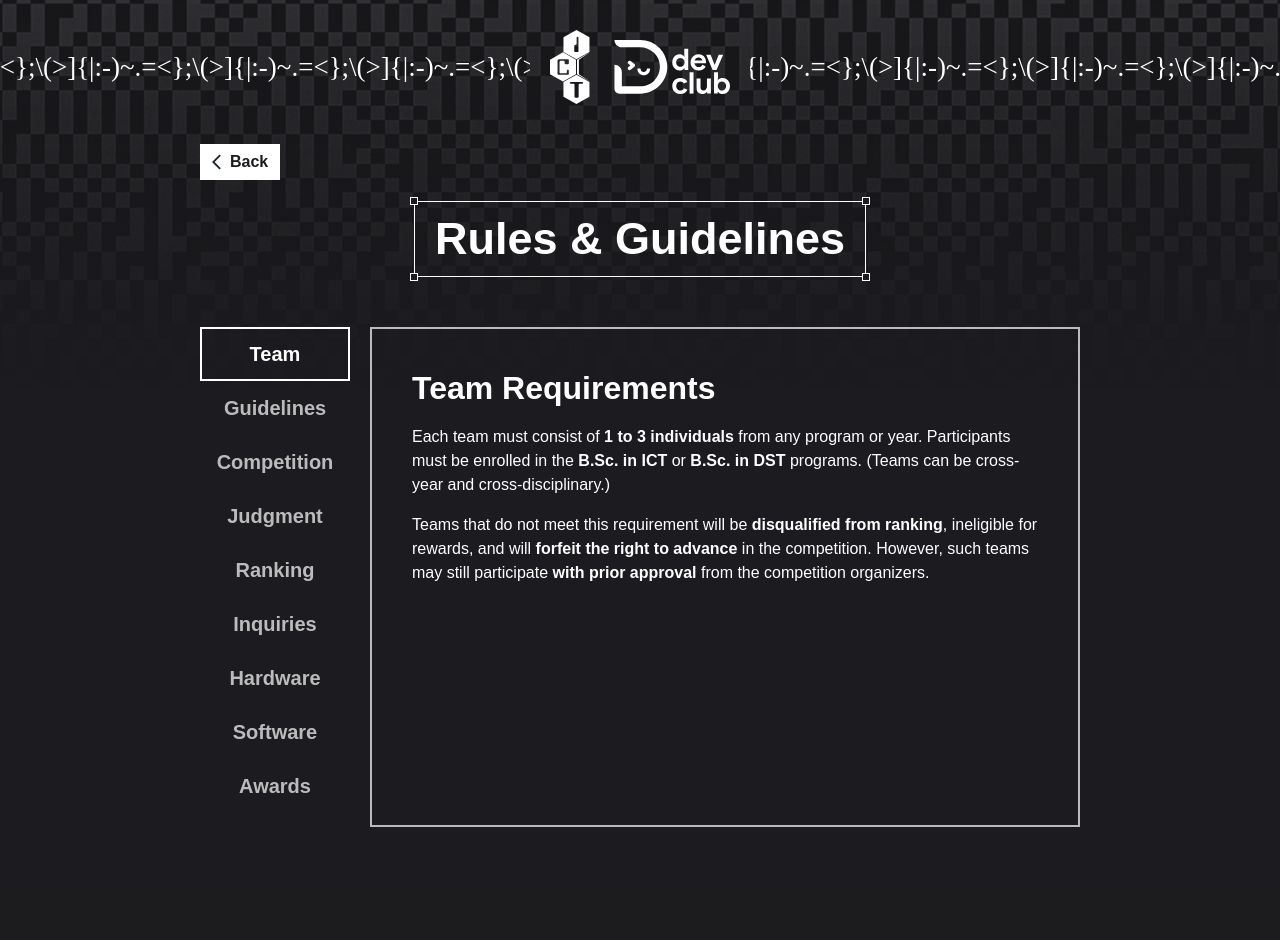
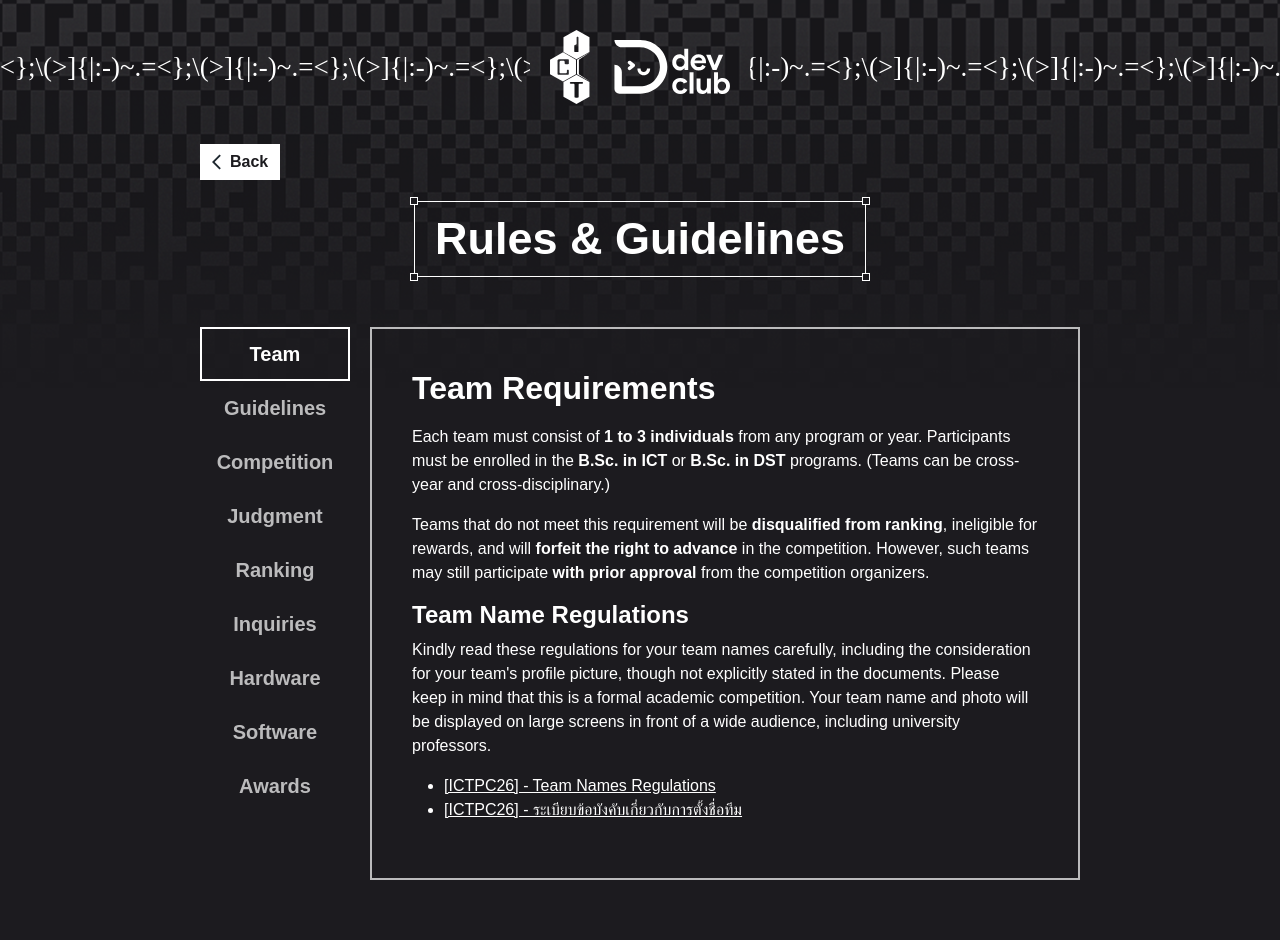
Before and after one commit to ppanturat/ictpc26-web, a Flask app: page /rules in a window 1280 px wide. Before the commit the page ends 827 px from the top, so only its background shows below. Run offline with Flask 3, Linux system fonts and the light colour scheme; some web fonts are replaced.

Commit message:
feat: customize message when countdown ends feat: add team name regulations feat: add more info in competition rules

```diff
--- a/static/countdown.js
+++ b/static/countdown.js
@@ -5,6 +5,7 @@ function updateCountdown() {
 
     if (diff <= 0) {
         document.getElementById("timer").innerHTML = "CLOSED"
+        document.getElementById("join-now").innerHTML = "Time's Up"
         return
     }
 
--- a/static/rules-style.css
+++ b/static/rules-style.css
@@ -1,3 +1,7 @@
+a {
+    color: var(--core-white);
+}
+
 /* --- COPY OF ABOUT PAGE LAYOUT --- */
 .layout-wrapper {
     width: 90%;
--- a/templates/index.html
+++ b/templates/index.html
@@ -22,7 +22,8 @@
             </div>
             <div id="register-content">
                 <div>
-                    <h1 style="font-weight: bold; font-size: xx-large; line-height: 0.8;">Join <i>Now!</i></h1>
+                    <h1 style="font-weight: bold; font-size: xx-large; line-height: 0.8;" id="join-now">Join <i>Now!</i>
+                    </h1>
                     <p style="padding: 0; font-size: 1rem; font-weight: normal; line-height: normal;" class="label">
                         Closes
                         31<sup>st</sup>
--- a/templates/rules.html
+++ b/templates/rules.html
@@ -57,6 +57,23 @@
                     competition
                     organizers.
                 </p>
+                <h4>Team Name Regulations</h4>
+                <p>Kindly read these regulations for your team names carefully, including the consideration for your
+                    team's profile picture, though not explicitly stated in the documents.
+                    Please keep in mind that this is a formal academic competition. Your team name and photo will be
+                    displayed on large
+                    screens in front of a wide audience, including university professors.
+                </p>
+                <ul>
+                    <li>
+                        <a href="https://drive.google.com/file/d/1eUYzYAkoGj8bG1ePoK_e91j94Q_zRFg2/view?usp=drive_link">[ICTPC26]
+                            - Team Names Regulations</a>
+                    </li>
+                    <li>
+                        <a href="https://drive.google.com/file/d/1yitAU8X7mjIWAyp2DlM8wR6Hv4b1E0Y9/view?usp=drive_link">[ICTPC26]
+                            - ระเบียบข้อบังคับเกี่ยวกับการตั้งชื่อทีม</a>
+                    </li>
+                </ul>
             </div>
 
             <div id="Guidelines" class="tab-content">
@@ -103,8 +120,7 @@
                 <h2 class="section-title">Competition</h2>
                 <p>
                     The competition lasts <strong>3 hours</strong>. Teams will write programs to solve problems
-                    provided
-                    in English.
+                    provided in English. There are 26 questions.
                     Teams can use <strong>C, C++, Python, or Java</strong> and may switch languages between
                     problems. <strong>For all problems, only basic standard libraries (input/output, string handling,
                         and mathematical operations) are allowed. The use of any other external libraries is
```
